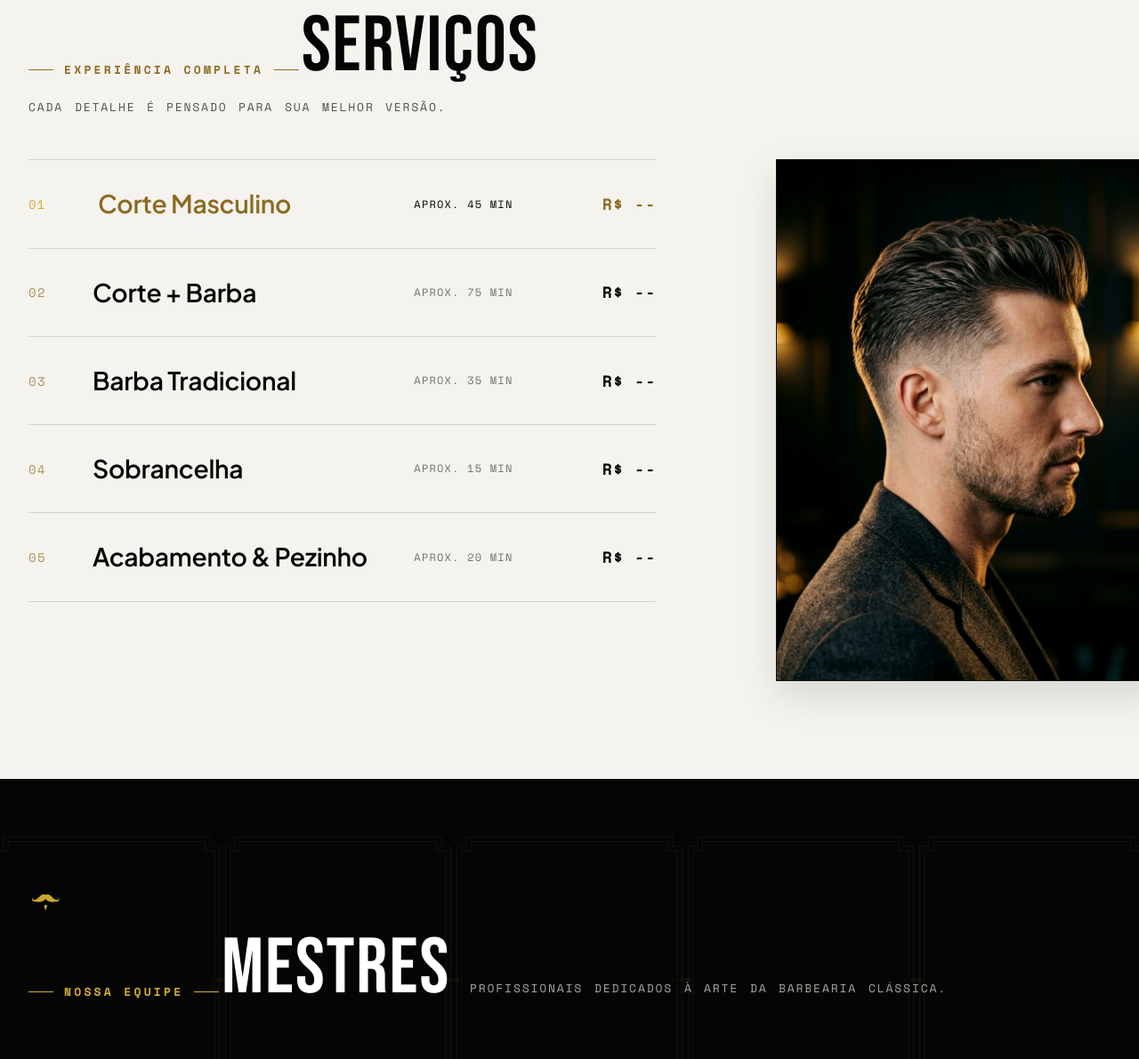
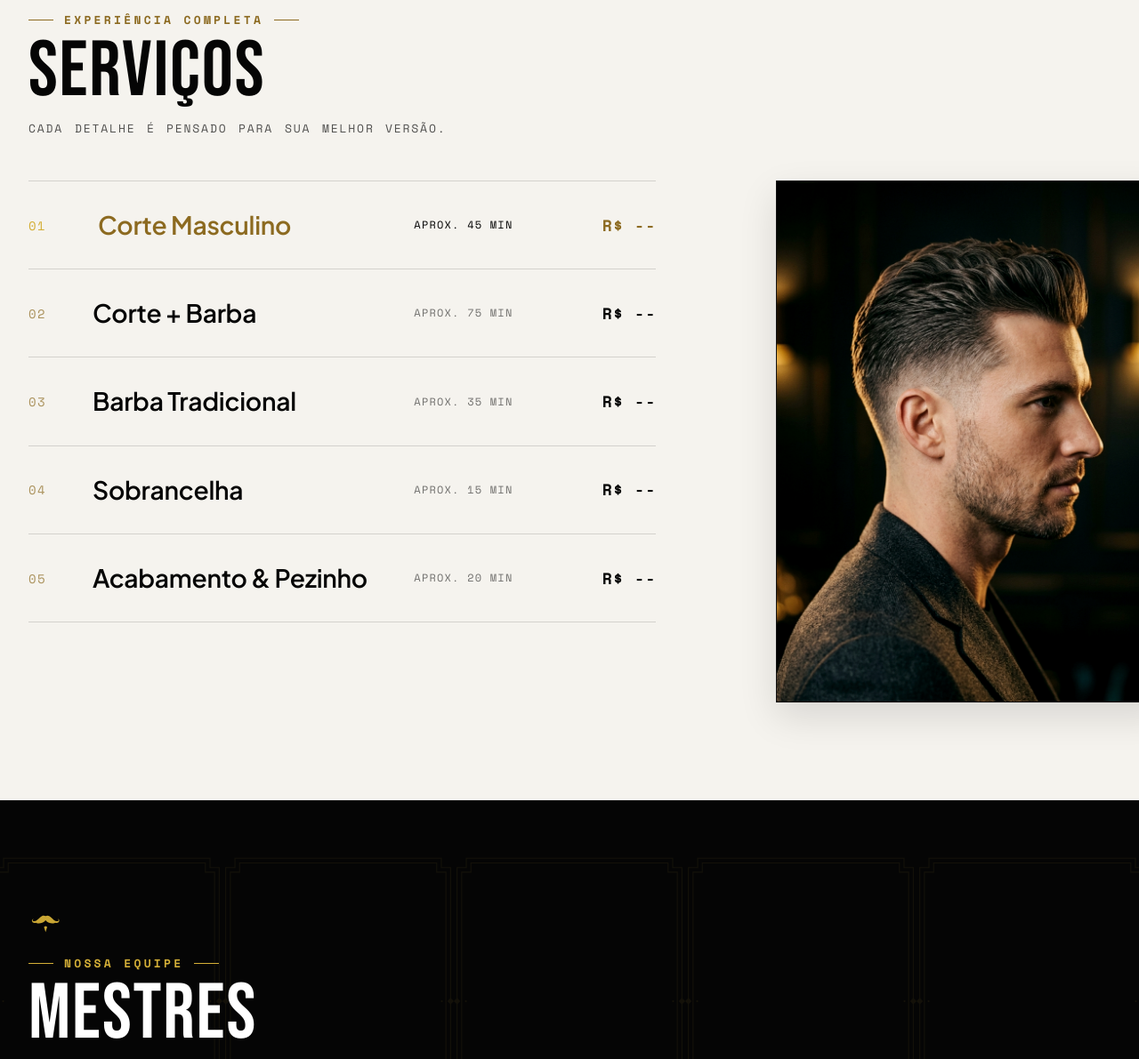
Before and after one commit to rafaelsetubal/hollywoodwg, a plain HTML site: page index.html in a window 1280 px wide. Shown: the part 969-2160 px from the top of the page at 89% size. Drawn offline with nearby package versions, Linux system fonts and the light colour scheme.

Commit message:
Fix header flex layout so titles and subtitles stack vertically without horizontal inline breaking

```diff
--- a/css/components.css
+++ b/css/components.css
@@ -556,7 +556,8 @@
    Sequence: Transparência / Blur -> Dourado/Amarelo -> Cor Oficial
    ================================================== */
 .reveal-text {
-  display: inline-block;
+  display: block;
+  width: 100%;
   overflow: visible;
 }
 
--- a/css/location.css
+++ b/css/location.css
@@ -49,6 +49,10 @@
 }
 
 .location-header {
+  display: flex;
+  flex-direction: column;
+  align-items: flex-start;
+  text-align: left;
   margin-bottom: var(--space-32);
 }
 
--- a/css/services.css
+++ b/css/services.css
@@ -18,6 +18,10 @@
 
 /* Header with Official Scissors Asset */
 .services-header {
+  display: flex;
+  flex-direction: column;
+  align-items: flex-start;
+  text-align: left;
   margin-bottom: var(--space-48);
   max-width: 800px;
 }
--- a/css/team.css
+++ b/css/team.css
@@ -36,8 +36,11 @@
 
 /* Section Header (Mustache above title, no scissors) */
 .team-header {
+  display: flex;
+  flex-direction: column;
+  align-items: flex-start;
+  text-align: left;
   margin-bottom: var(--space-48);
-  text-align: left;
 }
 
 .team-header__mustache-icon {
```
